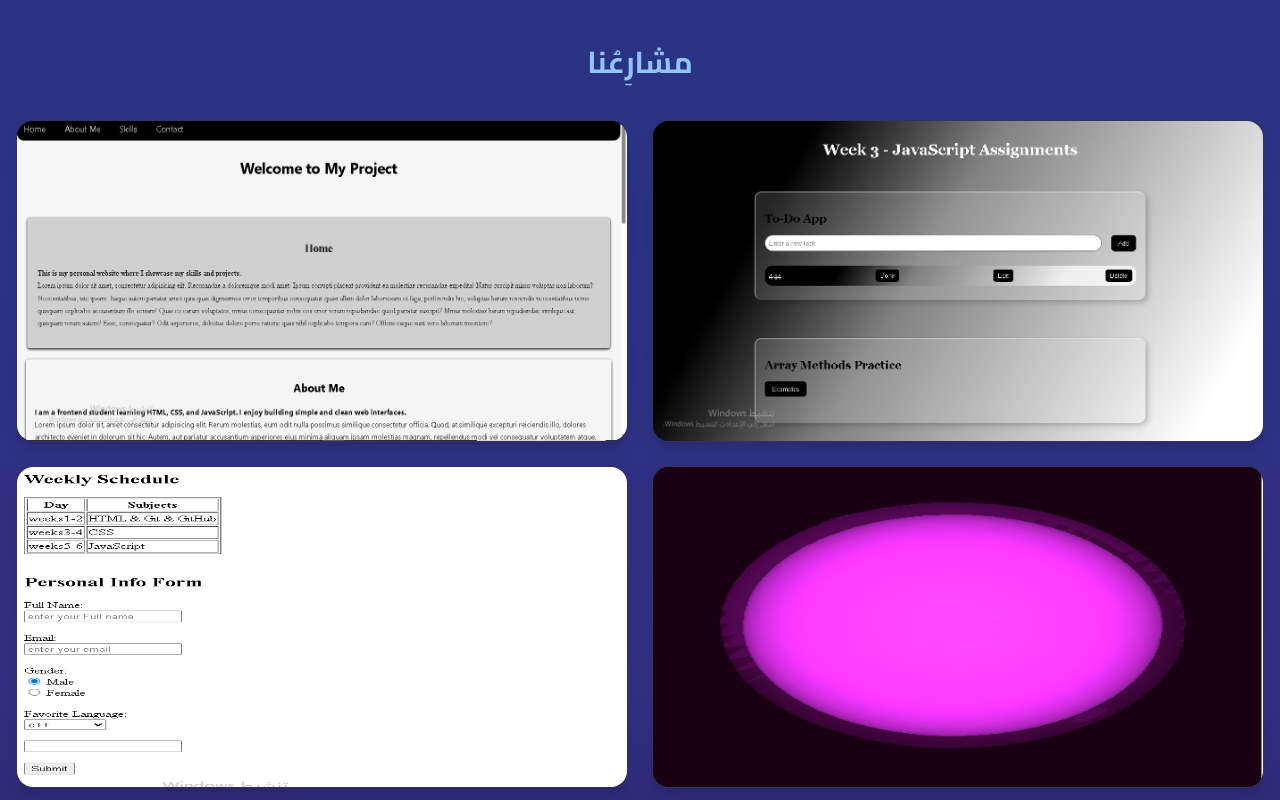
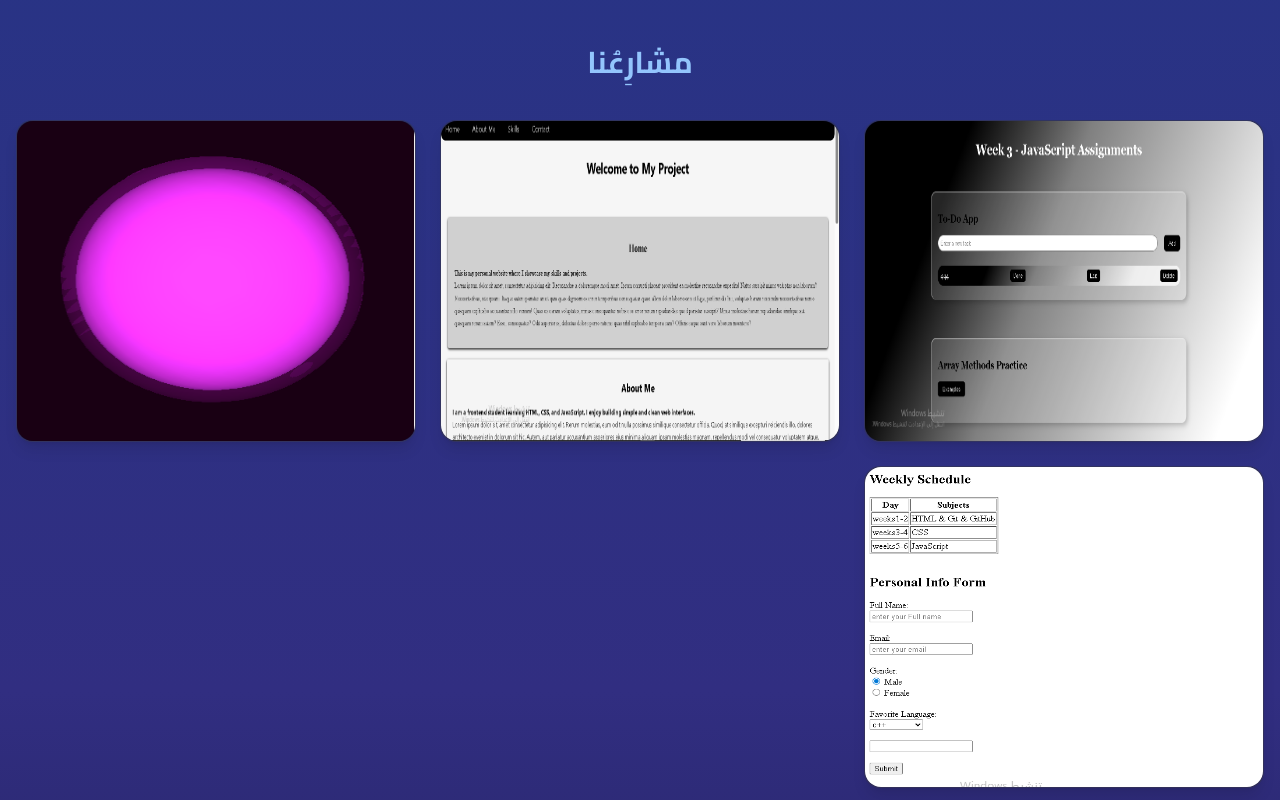
Before and after one commit to AyaOdeh/frontend-task4, a plain HTML site: page index.html in a window 1280 px wide. Shown: the part 920-1720 px from the top of the page. Drawn offline with nearby package versions, Linux system fonts and the light colour scheme.

Commit message:
grid-col-3

```diff
--- a/index.html
+++ b/index.html
@@ -163,7 +163,7 @@
     </section>
     <section class="py-16 px-4  h-200 w-full  " id="project">
         <h2 class="text-3xl font-bold text-center 12 p-10 text-blue-300 "> مشارِعُنا </h2>
-        <div class="container mx-auto h-3/5 grid-cols-2 grid gap-6">
+        <div class="container mx-auto  grid-cols-3 grid gap-6">
  <div class=" bg-black/40 backdrop-blur-sm rounded-2xl shadow-lg border border-white/10  transition-transform duration-300 hover:-translate-y-2">
    <a href="https://github.com/AyaOdeh/frontend-task3/tree/master" target="_blank" rel="noopener noreferrer">
     <img src="a1.png" alt=""  class="rounded-2xl h-80"> </a>
```
